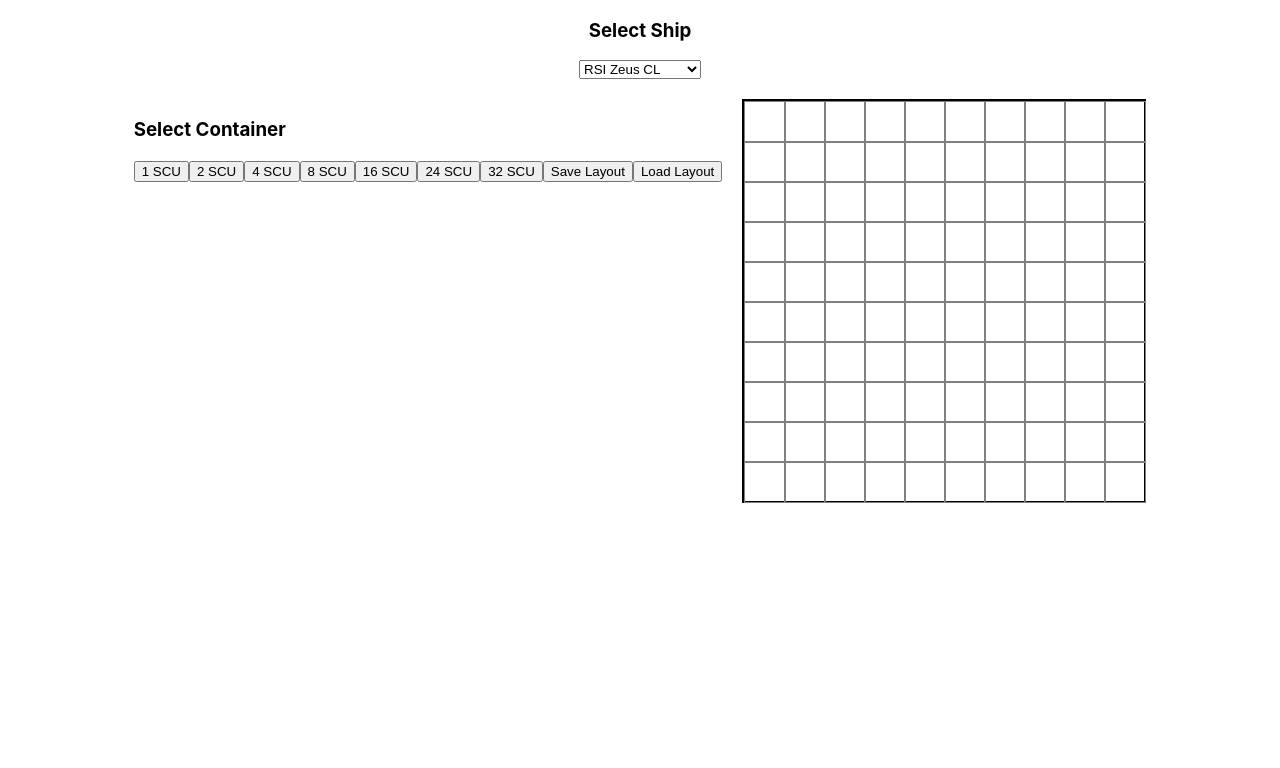
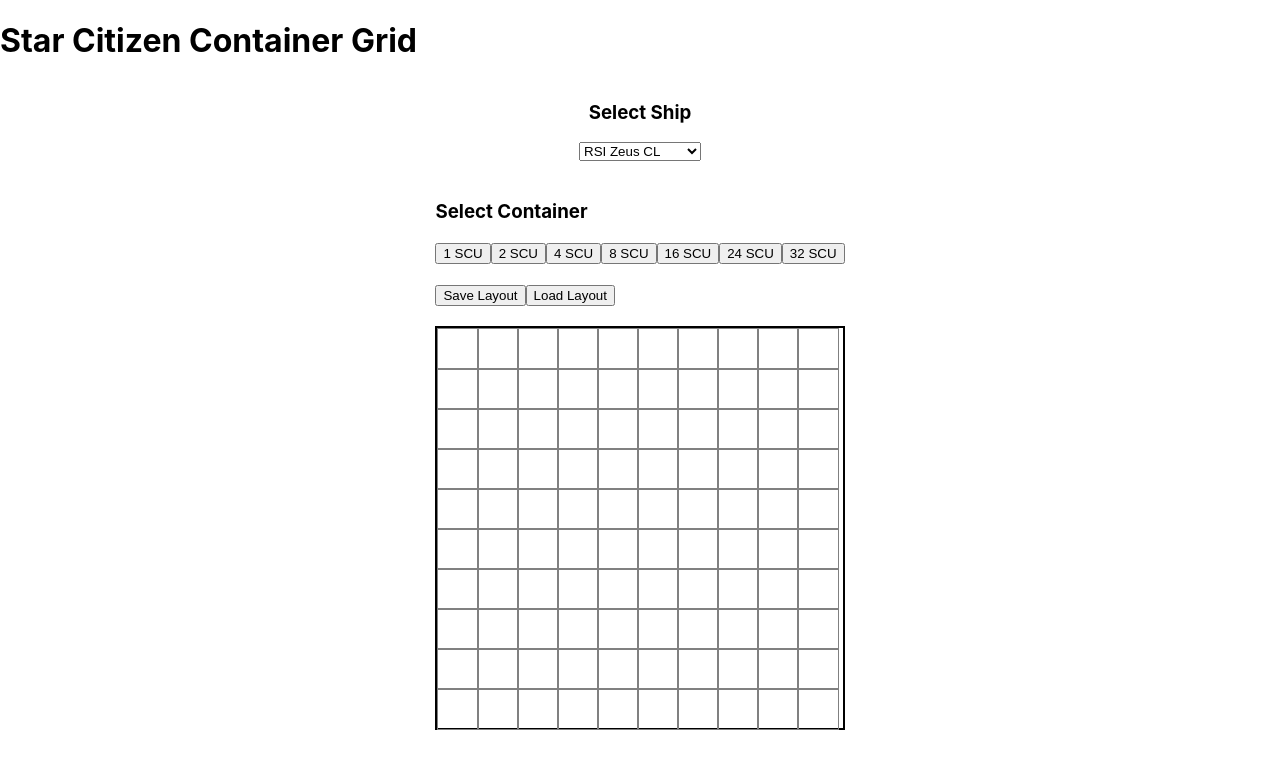
Before and after one commit to Sulyce/cargo-grid-tool, a React (Create React App) app: page / in a window 1280 px wide. Shown: the top 768 px of the page. Built offline with nearby package versions, Linux system fonts and the light colour scheme.

Commit message:
Restored layout positioning, ship selection functionality, and container placement

```diff
--- a/src/App.js
+++ b/src/App.js
@@ -21,7 +21,7 @@
 const ContainerItem = ({ container, position, moveContainer }) => {
   const [{ isDragging }, drag] = useDrag(() => ({
     type: "CONTAINER",
-    item: { id: container.id, width: container.width, height: container.height, position },
+    item: { ...container, position },
     end: (item, monitor) => {
       const dropResult = monitor.getDropResult();
       if (dropResult) {
@@ -51,7 +51,7 @@
   );
 };
 
-const GridCell = ({ x, y, moveContainer, isOccupied, draggingContainer }) => {
+const GridCell = ({ x, y, moveContainer, isOccupied }) => {
   const [{ isOver, canDrop }, drop] = useDrop(() => ({
     accept: "CONTAINER",
     drop: (item) => ({ position: { x, y } }),
@@ -79,43 +79,24 @@
         height: 40,
         border: "1px solid gray",
         backgroundColor: isOver && canDrop ? "lightgreen" : isOver && !canDrop ? "red" : "transparent",
-        position: "relative",
       }}
-    >
-      {draggingContainer && draggingContainer.id &&
-        x >= draggingContainer.position.x &&
-        x < draggingContainer.position.x + draggingContainer.width &&
-        y >= draggingContainer.position.y &&
-        y < draggingContainer.position.y + draggingContainer.height && (
-          <div
-            style={{
-              width: draggingContainer.width * 40,
-              height: draggingContainer.height * 40,
-              backgroundColor: "rgba(0, 255, 0, 0.3)",
-              position: "absolute",
-              top: 0,
-              left: 0,
-            }}
-          ></div>
-        )}
-    </div>
+    ></div>
   );
 };
 
 const ContainerGrid = () => {
-  const [selectedShip, setSelectedShip] = useState(Object.keys(SHIPS)[0]);
+  const [selectedShip, setSelectedShip] = useState("RSI Zeus CL");
   const [containerItems, setContainerItems] = useState([]);
-  const [draggingContainer, setDraggingContainer] = useState(null);
 
-  const isSpaceOccupied = (x, y) => {
+  const isSpaceOccupied = (x, y, width, height) => {
     return containerItems.some((c) =>
-      x >= c.position.x && x < c.position.x + c.width &&
-      y >= c.position.y && y < c.position.y + c.height
+      x < c.position.x + c.width && x + width > c.position.x &&
+      y < c.position.y + c.height && y + height > c.position.y
     );
   };
 
   const moveContainer = (item, newPosition) => {
-    if (!isSpaceOccupied(newPosition.x, newPosition.y)) {
+    if (!isSpaceOccupied(newPosition.x, newPosition.y, item.width, item.height)) {
       setContainerItems((prev) =>
         prev.map((c) => (c.id === item.id ? { ...c, position: newPosition } : c))
       );
@@ -123,7 +104,7 @@
   };
 
   const addContainer = (container) => {
-    if (!isSpaceOccupied(0, 0)) {
+    if (!isSpaceOccupied(0, 0, container.width, container.height)) {
       setContainerItems([...containerItems, { ...container, position: { x: 0, y: 0 } }]);
     }
   };
@@ -146,7 +127,7 @@
             <option key={ship} value={ship}>{ship}</option>
           ))}
         </select>
-        <div style={{ display: "flex", gap: "20px", marginTop: "20px" }}>
+        <div style={{ display: "flex", gap: "20px", marginTop: "20px", flexDirection: "column" }}>
           <div>
             <h3>Select Container</h3>
             {CONTAINER_TYPES.map((container) => (
@@ -154,19 +135,38 @@
                 {container.id}
               </button>
             ))}
+          </div>
+          <div>
             <button onClick={saveLayout}>Save Layout</button>
             <button onClick={loadLayout}>Load Layout</button>
           </div>
-          <div style={{ position: "relative", display: "grid", gridTemplateColumns: `repeat(10, 40px)`, gridTemplateRows: `repeat(10, 40px)`, border: "2px solid black" }}>
-            {[...Array(10)].map((_, row) =>
-              [...Array(10)].map((_, col) => (
-                <GridCell key={`${row}-${col}`} x={col} y={row} moveContainer={moveContainer} isOccupied={isSpaceOccupied} draggingContainer={draggingContainer} />
+          <div style={{
+            position: "relative",
+            display: "grid",
+            gridTemplateColumns: `repeat(${SHIPS[selectedShip].gridSize}, 40px)`,
+            gridTemplateRows: `repeat(${SHIPS[selectedShip].gridSize}, 40px)`,
+            border: "2px solid black"
+          }}>
+            {[...Array(SHIPS[selectedShip].gridSize)].map((_, row) =>
+              [...Array(SHIPS[selectedShip].gridSize)].map((_, col) => (
+                <GridCell key={`${row}-${col}`} x={col} y={row} moveContainer={moveContainer} isOccupied={isSpaceOccupied} />
               ))
             )}
+            {containerItems.map((item, index) => (
+              <ContainerItem key={index} container={item} position={item.position} moveContainer={moveContainer} />
+            ))}
           </div>
         </div>
       </div>
     </DndProvider>
   );
 };
-export default ContainerGrid;
+
+export default function App() {
+  return (
+    <div>
+      <h1>Star Citizen Container Grid</h1>
+      <ContainerGrid />
+    </div>
+  );
+}
```
